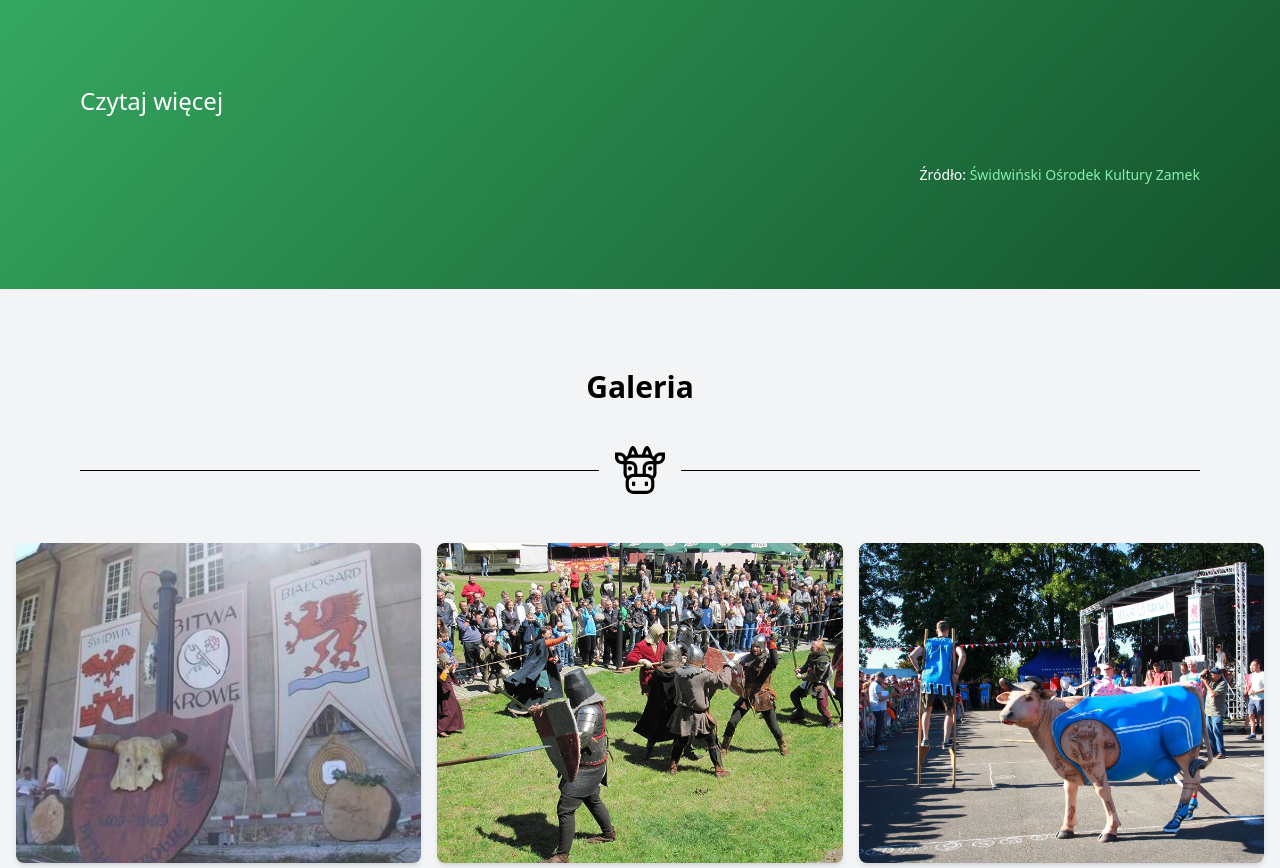
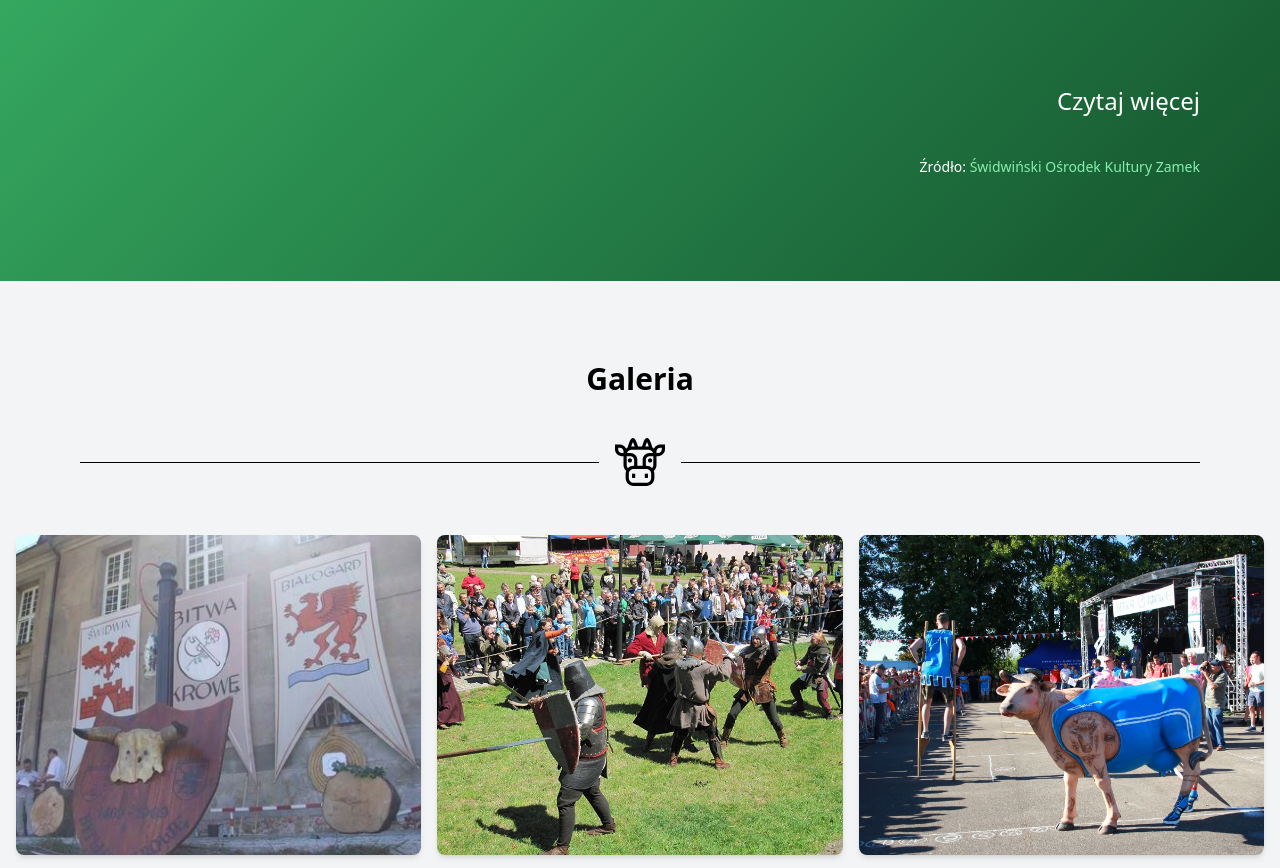
Before and after one commit to PauZiol/Projekt, a plain HTML site: page index.html in a window 1280 px wide. Shown: the part 2761-3629 px from the top of the page. Drawn offline with nearby package versions, Linux system fonts and the light colour scheme.

Commit message:
Update index.html

```diff
--- a/index.html
+++ b/index.html
@@ -141,9 +141,8 @@
 				<li><a href="https://vod.tvp.pl/programy,88/wojownicy-czasu-odcinki,389851/odcinek-102,S01E102,1766731" class="text-green-300 hover:underline">Wojownicy czasu odc. 102 - "Zatarg o krowę między mieszkańcami Świdwina i Białogardu."</a></li></p>
 			</ul>
 			</div><br><br>
-			<button onclick="toggleHistory()" class="text-white hover:underline inline-block lg:text-2xl sm:text-1xl md:text-2xl">Czytaj więcej</button><br><br><br>
-
-			<p class="text-right text-sm">Źródło: <a href="https://zamek.swidwin.pl/bitwa-o-krowe/" class="text-green-300 hover:underline">Świdwiński Ośrodek Kultury Zamek</a></p><br>
+				<button onclick="toggleHistory()" class="float-right text-white hover:underline inline-block lg:text-2xl sm:text-1xl md:text-2xl">Czytaj więcej</button><br><br><br>
+				<p class="text-right text-sm">Źródło: <a href="https://zamek.swidwin.pl/bitwa-o-krowe/" class="text-green-300 hover:underline">Świdwiński Ośrodek Kultury Zamek</a></p><br>
 
 
 
```
